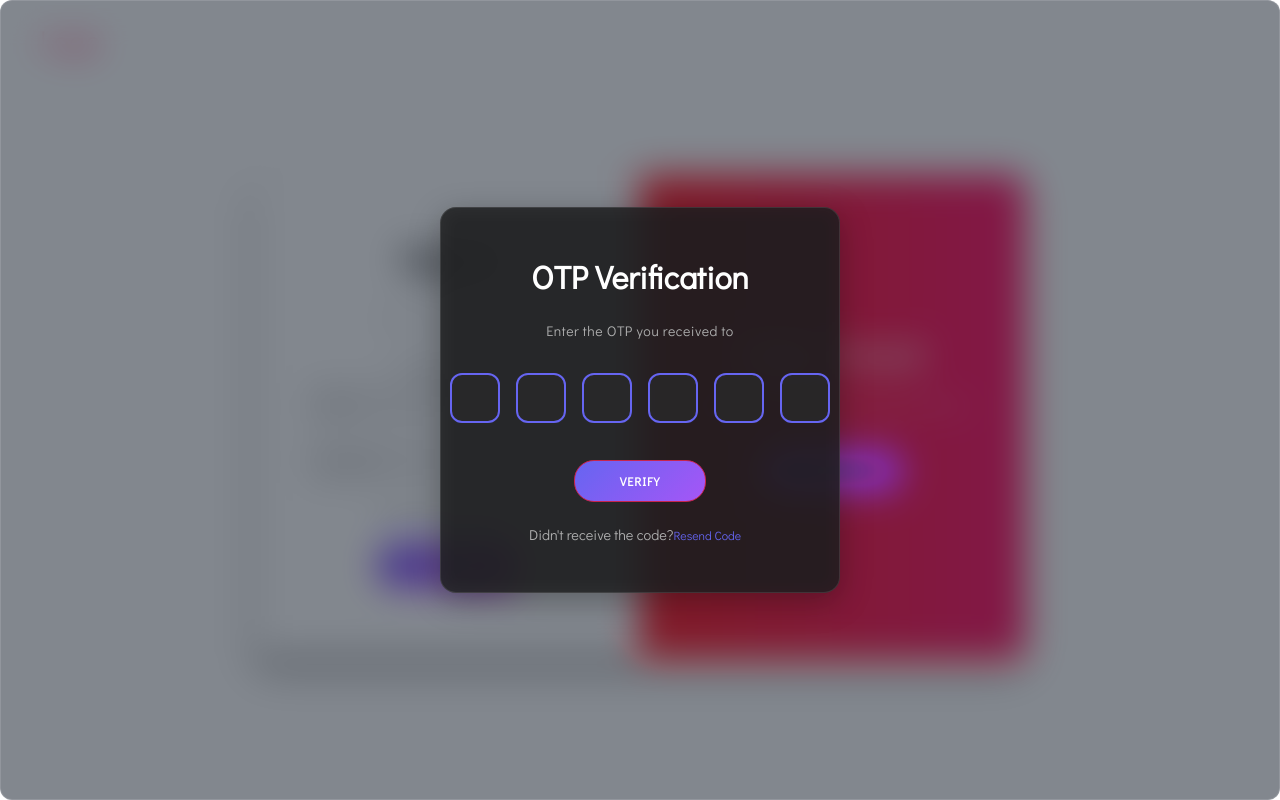
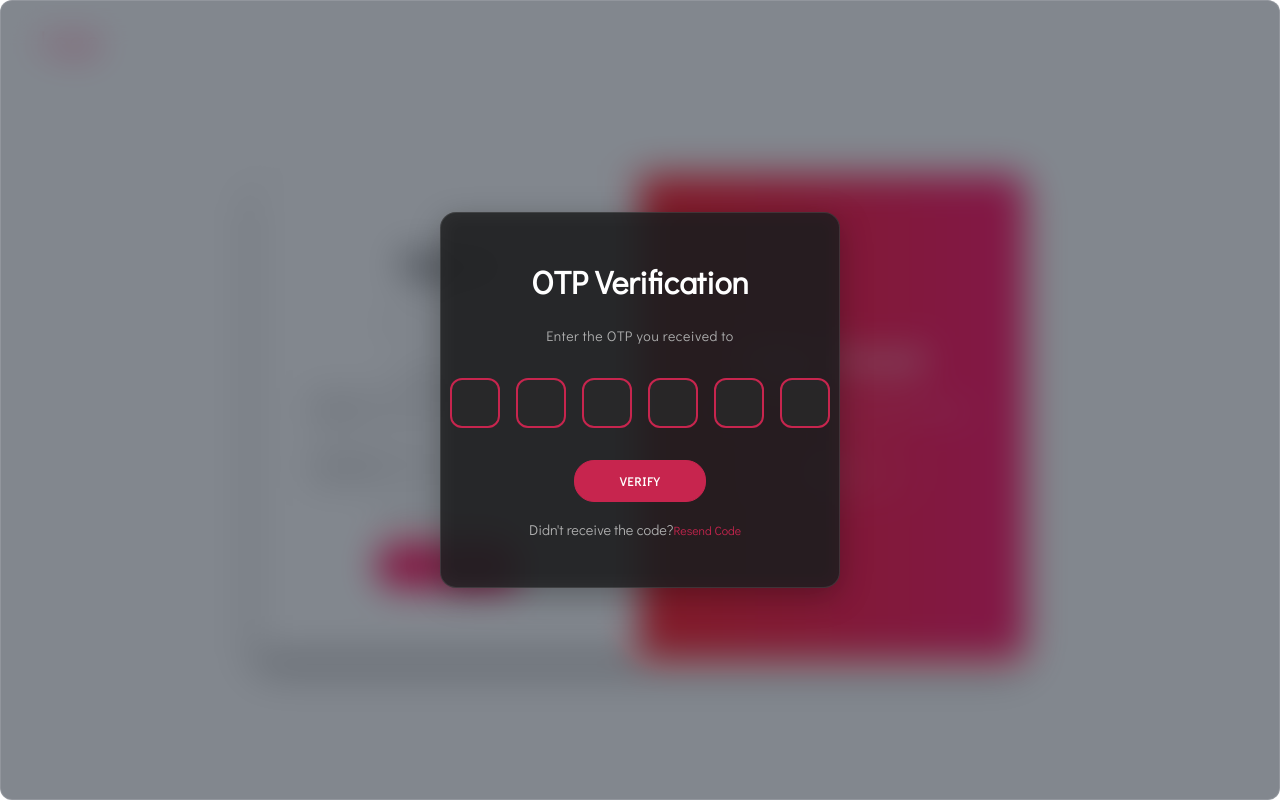
Before and after one commit to VanshVA/LearnSphere, a React (Vite) app in the folder Frontend/: page /login in a window 1280 px wide. Built offline with nearby package versions, Linux system fonts and the light colour scheme; some icons are missing.

Commit message:
Fix Button Color in OTP System

```diff
--- a/Frontend/src/Authentication/Authentication.css
+++ b/Frontend/src/Authentication/Authentication.css
@@ -291,7 +291,7 @@
     margin: 0 8px;
     text-align: center;
     font-size: 1.5rem;
-    border: 2px solid #6665F1;
+    border: 2px solid var(--theme-color);;
     border-radius: 12px;
     background-color: rgba(42, 42, 42, 0.8);
     color: #ffffff;
@@ -299,7 +299,7 @@
 }
 
 .otp-input input:focus {
-    border-color: #A556F6;
+    border-color: var(--theme-color);
     box-shadow: 0 0 0 2px rgba(166, 86, 246, 0.3);
     outline: none;
 }
@@ -310,38 +310,10 @@
     margin: 0;
 }
 
-button {
-    background: linear-gradient(135deg, #6665F1, #A556F6);
-    color: white;
-    border: 2px solid #6665F1;
-    padding: 12px 24px;
-    font-size: 1rem;
-    border-radius: 8px;
-    cursor: pointer;
-    margin: 5px;
-    transition: all 0.3s ease;
-    font-weight: 500;
-    letter-spacing: 0.5px;
-}
-
-button:hover {
-    background: linear-gradient(135deg, #A556F6, #6665F1);
-    transform: translateY(-2px);
-    box-shadow: 0 4px 8px rgba(166, 86, 246, 0.3);
-}
-
-button:disabled {
-    background: #cccccc;
-    border-color: #999999;
-    color: #666666;
-    cursor: not-allowed;
-    transform: none;
-    box-shadow: none;
-}
 
 #timer {
     font-size: 1rem;
-    color: #A556F6;
+    color: var(--theme-color);;
     font-weight: 500;
     margin-left: 10px;
 }
@@ -372,18 +344,18 @@ button:disabled {
 }
 
 .resend-link {
-    color: #6665F1;
+    color: var(--theme-color);;
     text-decoration: none;
     cursor: pointer;
     transition: color 0.3s ease;
 }
 
 .resend-link:hover {
-    color: #A556F6;
+    color: var(--theme-color);;
     text-decoration: underline;
 }
 
 #email {
-    color: #A556F6;
+    color: var(--theme-color);;
     font-weight: 500;
 }
--- a/Frontend/src/pages/Homepage/Homepage.jsx
+++ b/Frontend/src/pages/Homepage/Homepage.jsx
@@ -14,7 +14,7 @@ const Homepage = () => {
       <AboutSection />
       <CoursesSection />
       <FAQSection />
-
+      <ContactSection></ContactSection>
     </main>
   );
 };
```
